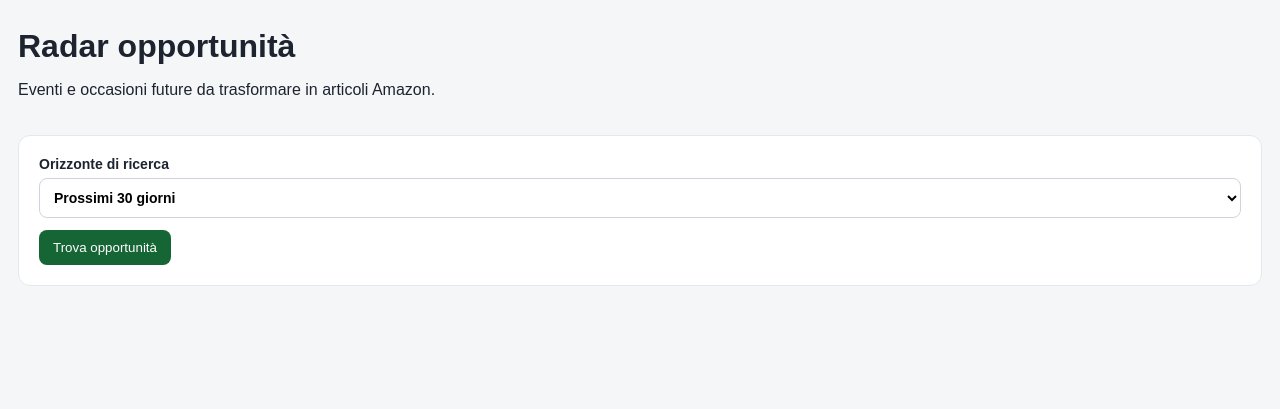
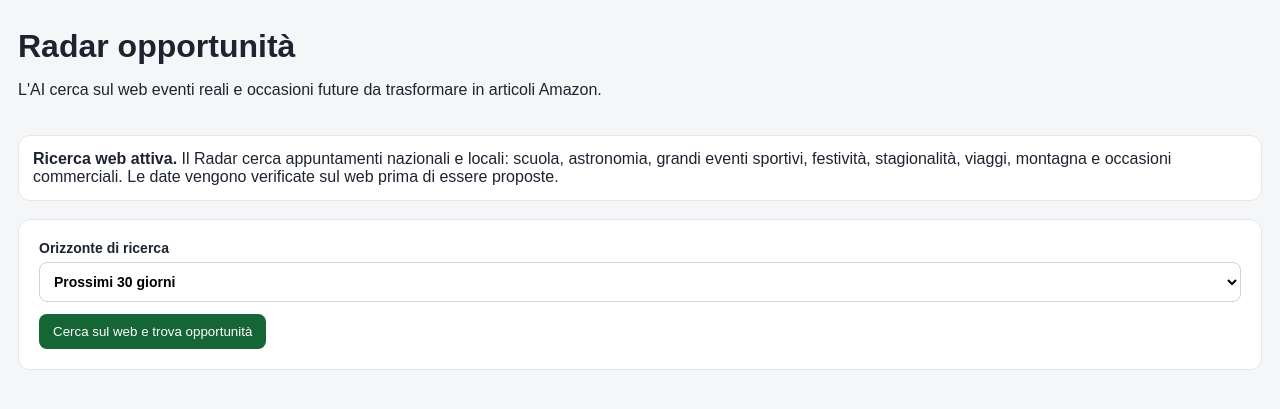
Before and after one commit to Niki206cc/amazonwp, a Flask app: page /opportunities in a window 1280 px wide. Shown: the part 68-477 px from the top of the page. Run offline with Flask 3, Linux system fonts and the light colour scheme; data comes from the database, SQL or seed files in the repository; data that the repository does not hold is empty.

Commit message:
Show live source in opportunity radar

```diff
--- a/templates/opportunities.html
+++ b/templates/opportunities.html
@@ -1,15 +1,16 @@
 {% extends 'base.html' %}
 {% block content %}
 <div class="page-head">
-  <div><h1>Radar opportunità</h1><p>Eventi e occasioni future da trasformare in articoli Amazon.</p></div>
+  <div><h1>Radar opportunità</h1><p>L'AI cerca sul web eventi reali e occasioni future da trasformare in articoli Amazon.</p></div>
 </div>
+<div class="info"><strong>Ricerca web attiva.</strong> Il Radar cerca appuntamenti nazionali e locali: scuola, astronomia, grandi eventi sportivi, festività, stagionalità, viaggi, montagna e occasioni commerciali. Le date vengono verificate sul web prima di essere proposte.</div>
 <form method="post" class="panel">
   <label>Orizzonte di ricerca
     <select name="days">
       {% for d in [7,14,30,60] %}<option value="{{ d }}" {% if days==d %}selected{% endif %}>Prossimi {{ d }} giorni</option>{% endfor %}
     </select>
   </label>
-  <div style="margin-top:12px"><button class="btn success">Trova opportunità</button></div>
+  <div style="margin-top:12px"><button class="btn success">Cerca sul web e trova opportunità</button></div>
 </form>
 {% if error %}<div class="flash error">{{ error }}</div>{% endif %}
 {% if opportunities %}
@@ -28,6 +29,7 @@
     <p><strong>Taglio consigliato:</strong> {{ o.article_angle }}</p>
     {% if o.suggested_title %}<p><strong>Titolo esempio:</strong> {{ o.suggested_title }}</p>{% endif %}
     {% if o.product_ideas %}<p><strong>Prodotti:</strong> {{ o.product_ideas|join(', ') }}</p>{% endif %}
+    {% if o.source_url %}<p class="muted"><strong>Fonte:</strong> <a href="{{ o.source_url }}" target="_blank" rel="noopener">{{ o.source_title or o.source_url }}</a></p>{% elif o.source_title %}<p class="muted"><strong>Fonte:</strong> {{ o.source_title }}</p>{% endif %}
     <form method="post" action="{{ url_for('opportunity_search') }}">
       {% for k in ['name','event_date','publish_date','priority','score','area','reason','article_angle','suggested_title','amazon_query'] %}<input type="hidden" name="{{ k }}" value="{{ o[k] }}">{% endfor %}
       <input type="hidden" name="product_ideas" value="{{ o.product_ideas|join('||') }}">
@@ -37,5 +39,5 @@
 </article>
 {% endfor %}
 </div>
-{% elif request.method == 'POST' and not error %}<div class="empty">Nessuna opportunità trovata.</div>{% endif %}
+{% elif request.method == 'POST' and not error %}<div class="empty">Nessuna opportunità trovata. Prova ad aumentare l'orizzonte di ricerca.</div>{% endif %}
 {% endblock %}
```
